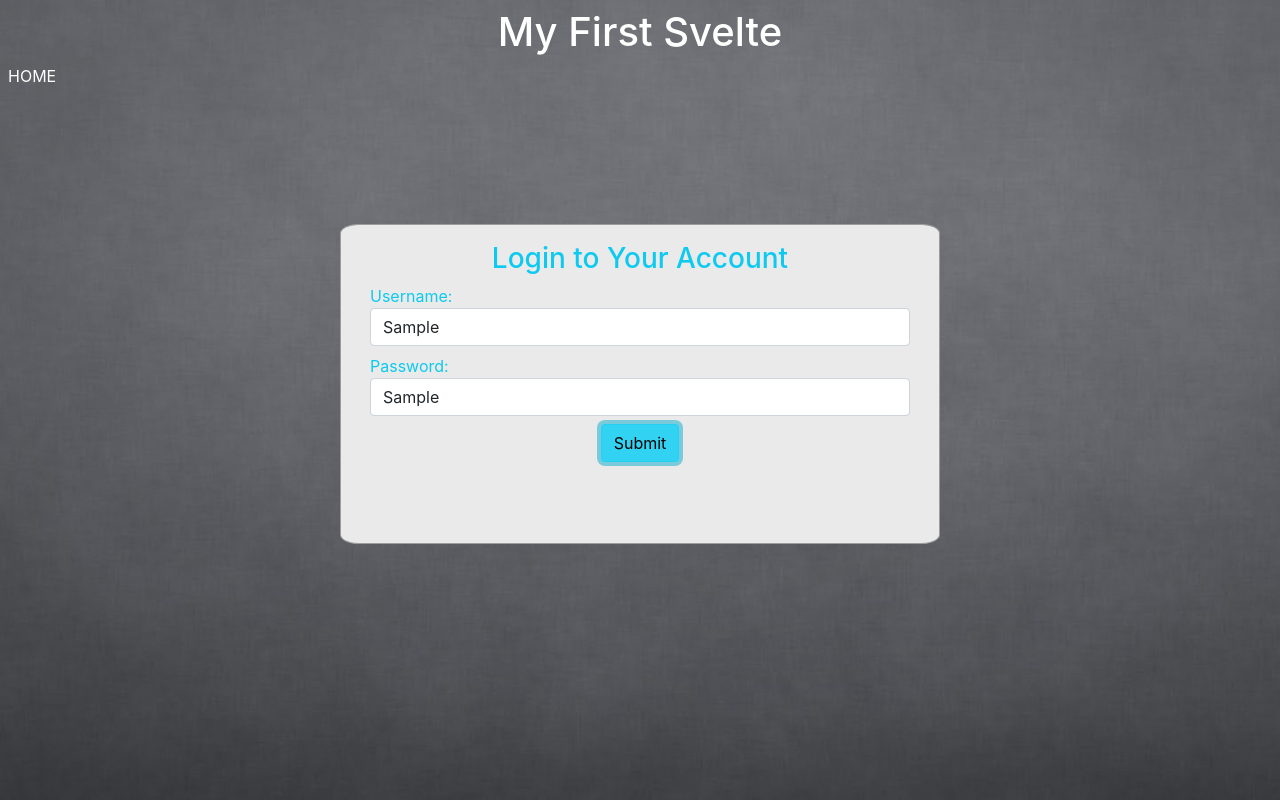
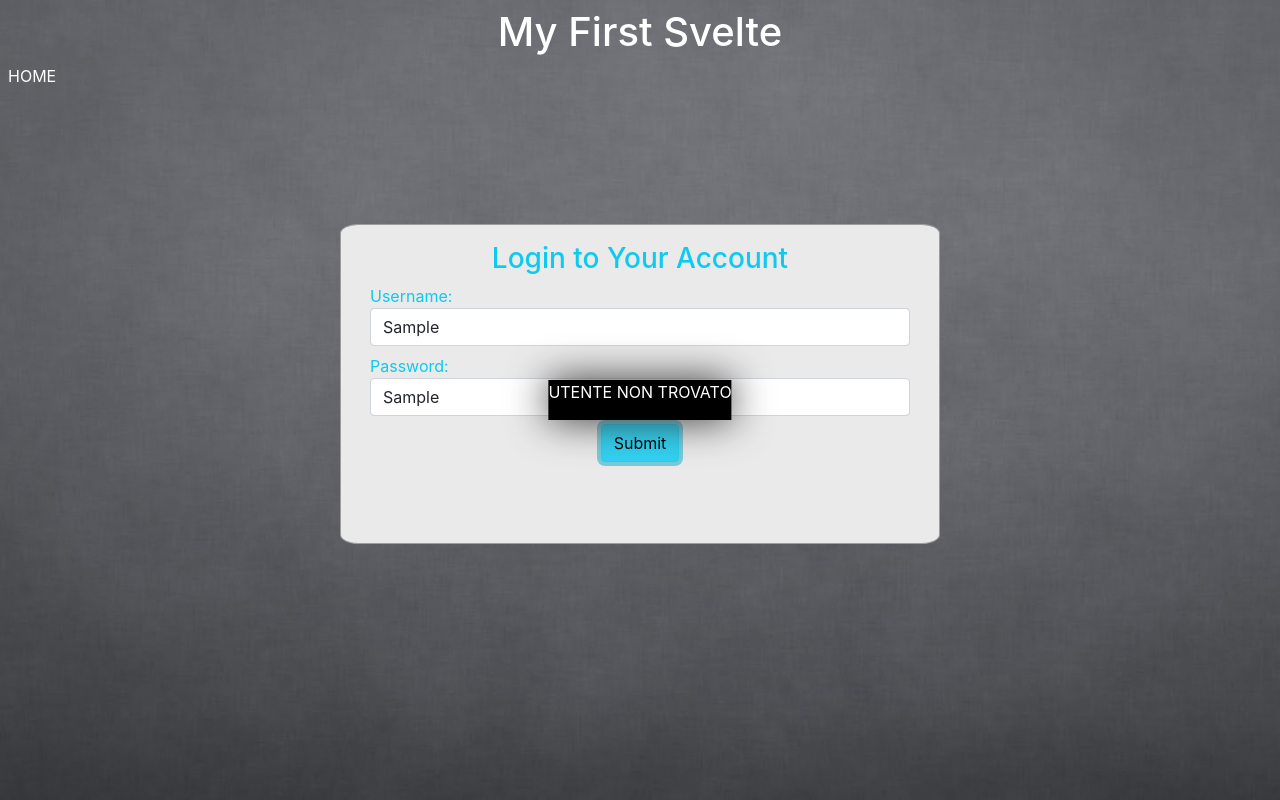
Before and after one commit to Gabriele-66/MyFirstSvelte, a Svelte app: page / in a window 1280 px wide. Both pictures are taken after typing "Sample", "Sample" into the empty fields and a click on the button "Submit". Built offline with nearby package versions, Linux system fonts and the light colour scheme.

Commit message:
modal correct

```diff
--- a/public/index.html
+++ b/public/index.html
@@ -8,7 +8,7 @@
     <title>Svelte app</title>
 
     <link rel='icon' type='image/png' href='/favicon.png'>
-    <link href="https://cdn.jsdelivr.net/npm/bootstrap@5.0.2/dist/css/bootstrap.min.css" rel="stylesheet" integrity="sha384-EVSTQN3/azprG1Anm3QDgpJLIm9Nao0Yz1ztcQTwFspd3yD65VohhpuuCOmLASjC" crossorigin="anonymous">
+     <link href="https://cdn.jsdelivr.net/npm/bootstrap@5.0.2/dist/css/bootstrap.min.css" rel="stylesheet" integrity="sha384-EVSTQN3/azprG1Anm3QDgpJLIm9Nao0Yz1ztcQTwFspd3yD65VohhpuuCOmLASjC" crossorigin="anonymous">
     <script src="https://cdn.jsdelivr.net/npm/bootstrap@5.0.2/dist/js/bootstrap.bundle.min.js" integrity="sha384-MrcW6ZMFYlzcLA8Nl+NtUVF0sA7MsXsP1UyJoMp4YLEuNSfAP+JcXn/tWtIaxVXM" crossorigin="anonymous">
     </script>
     <script src="https://code.jquery.com/jquery-3.5.0.js"></script>
--- a/src/component/routes/Login/Login.svelte
+++ b/src/component/routes/Login/Login.svelte
@@ -9,6 +9,10 @@
     $: usrNmC = false;
     $: pwdC = false;
     let modalSwitch = false;
+
+    function closeModal() {
+        modalSwitch = false;
+    }
 
     function handleSubmit() {
         if(usrNm==""){
@@ -36,6 +40,7 @@
                 }
                 else{
                     modalSwitch = true;
+                    console.log(modalSwitch)
                 }
             })
             .catch(function(error){
@@ -74,7 +79,7 @@
 </div>
 
 {#if modalSwitch}
-<Mymodal/>
+<Mymodal {modalSwitch} on:closeModal={closeModal}/>
 {/if}
 
 
--- a/src/component/routes/Login/ModalError.svelte
+++ b/src/component/routes/Login/ModalError.svelte
@@ -0,0 +1,40 @@
+<script>
+    import { createEventDispatcher } from 'svelte';
+
+    const dispatch = createEventDispatcher();
+
+    export let modalSwitch;
+
+    function closeModal() {
+        modalSwitch = false;
+        dispatch('closeModal', { modalSwitch });
+    }
+</script>
+
+<div id="background" style="--display: {modalSwitch ? 'block' : 'none'};" on:click={closeModal}></div>
+<div id="modal" style="--display: {modalSwitch ? 'block' : 'none'};">
+    <p>UTENTE NON TROVATO</p>
+</div>
+
+<style>
+    #background {
+        display: var(--display);
+        position: fixed;
+        z-index: 1;
+        top: 0;
+        left: 0;
+        width: 100vw;
+        height: 100vh;
+    }
+
+    #modal {
+        display: var(--display);
+       	position: fixed;
+        z-index: 2;
+        top: 50%;
+        left: 50%;
+        transform: translate(-50%, -50%);
+        background: rgb(0, 0, 0);
+        filter: drop-shadow(0 0 20px #333);
+    }
+</style>
```
Also changed, not shown: rollup.config.js (line endings or trailing spaces).
